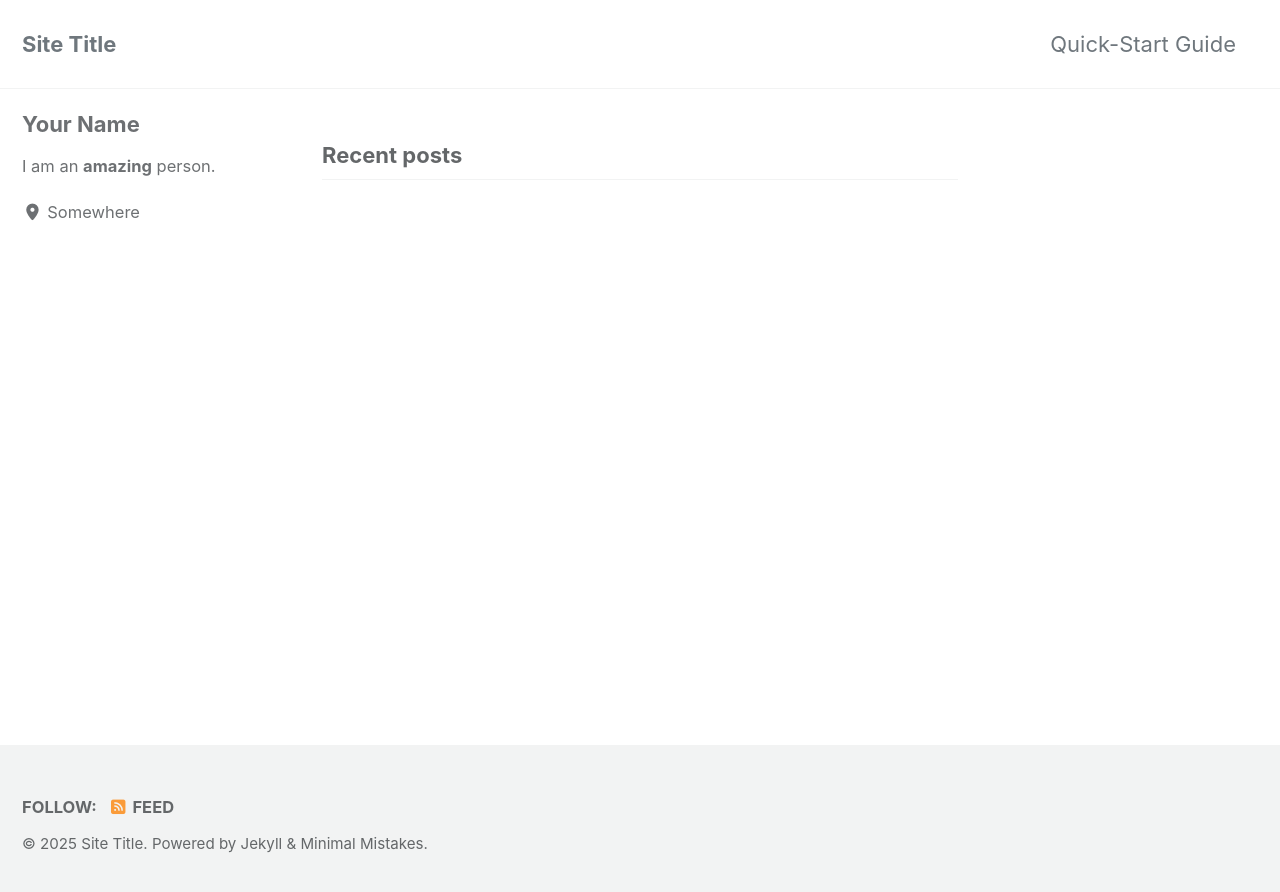
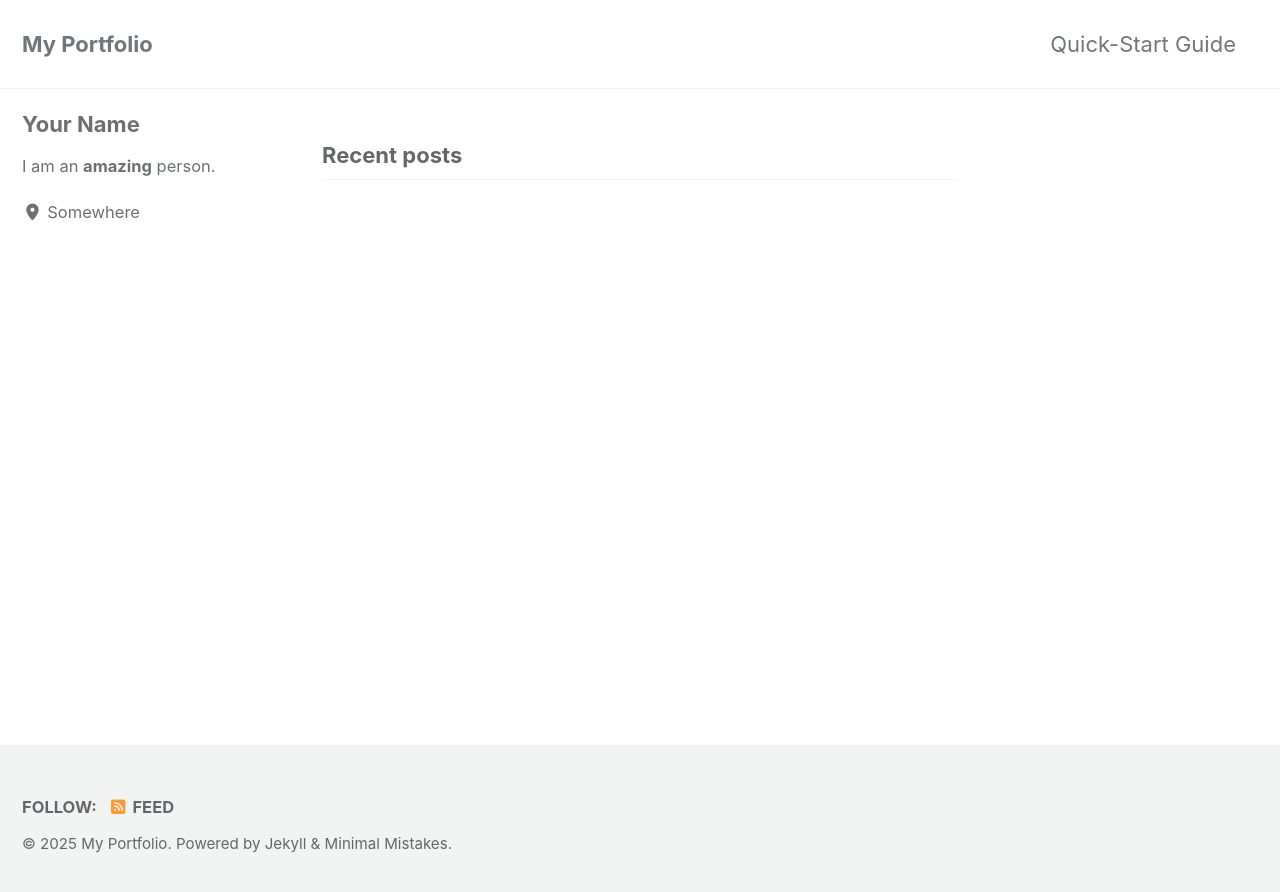
Before and after one commit to ZzangGeun/ZzangGeun.github.io, a Jekyll site: the page built from index.html, in a window 1280 px wide. Shown: the top 892 px of the page. Built offline with Jekyll 4.4.1, drawn with Linux system fonts in a browser that asks for light colours; cached includes are drawn as plain includes; the list of posts is cut into pages by our own code.

Commit message:
Update _config.yml

```diff
--- a/_config.yml
+++ b/_config.yml
@@ -17,14 +17,14 @@ minimal_mistakes_skin    : "default" # "air", "aqua", "contrast", "dark", "dirt"
 # Site Settings
 locale                   : "en-US"
 rtl                      : # true, false (default) # turns direction of the page into right to left for RTL languages
-title                    : "Site Title"
+title                    : "My Portfolio"
 title_separator          : "-"
 subtitle                 : # site tagline that appears below site title in masthead
-name                     : "Your Name"
-description              : "An amazing website."
-url                      : # the base hostname & protocol for your site e.g. "https://mmistakes.github.io"
+name                     : "조창근"
+description              : "AI Engineer"
+url                      : "https://geun98.github.io"
 baseurl                  : # the subpath of your site, e.g. "/blog"
-repository               : # GitHub username/repo-name e.g. "mmistakes/minimal-mistakes"
+repository               : "geun98/geun98.github.io"
 teaser                   : # path of fallback teaser image, e.g. "/assets/images/500x300.png"
 logo                     : # path of logo image to display in the masthead, e.g. "/assets/images/88x88.png"
 masthead_title           : # overrides the website title displayed in the masthead, use " " for no title
```
